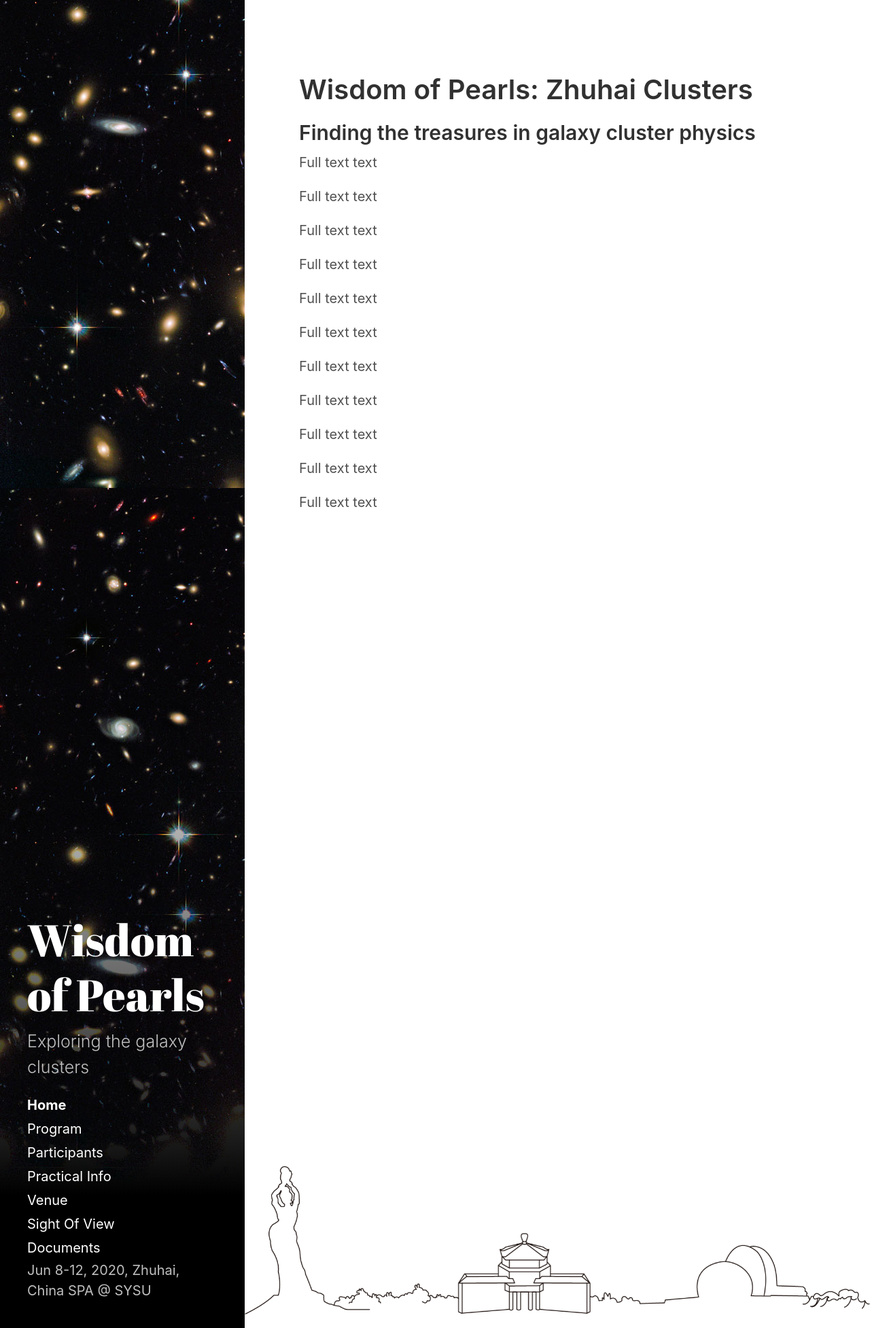
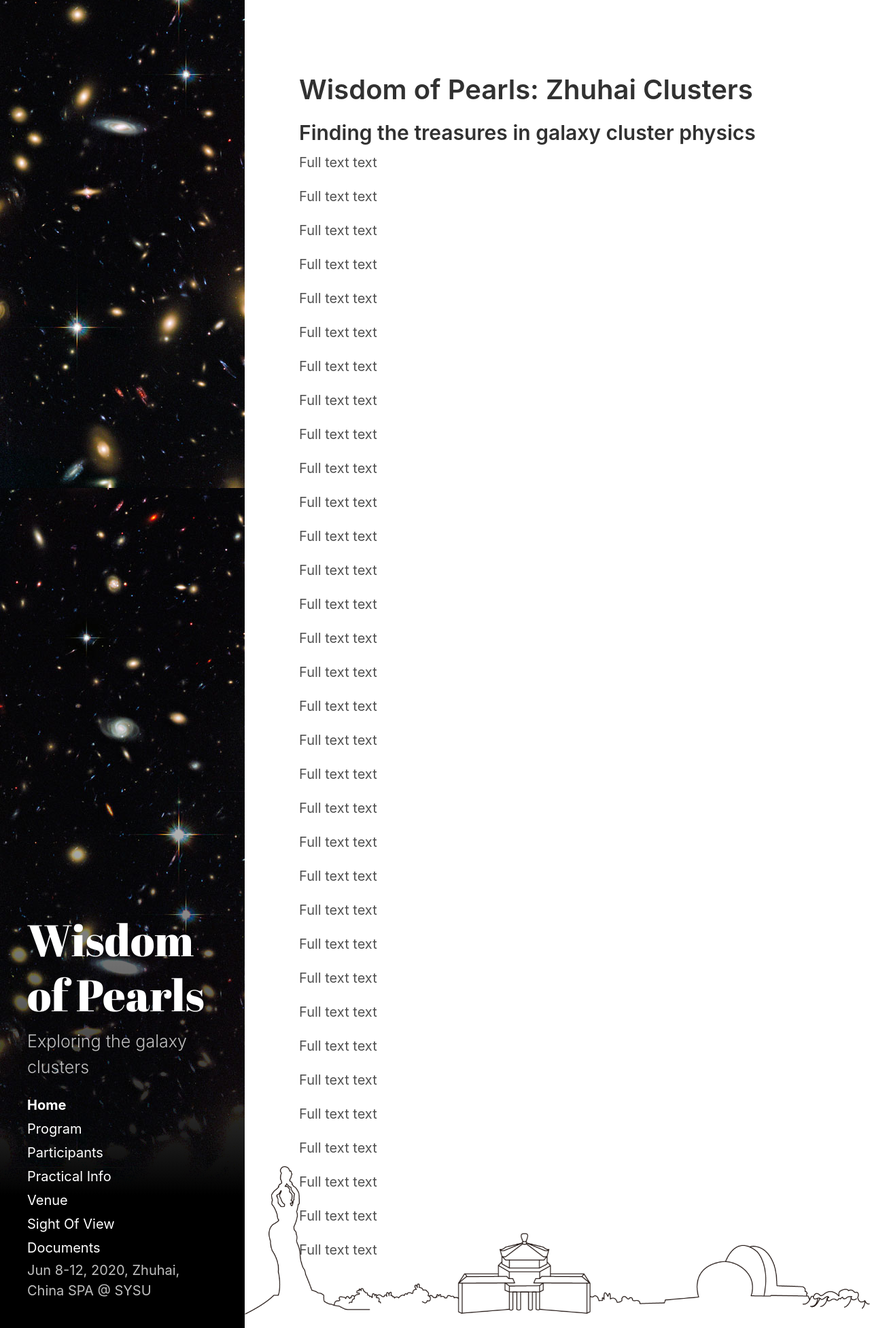
Before and after one commit to ZHCluster/ZHCluster.github.io, a Jekyll site: the page built from index.html, in a window 1280 px wide. Shown: the whole page at 68% size. Built offline with Jekyll 4.4.1, drawn with Linux system fonts in a browser that asks for light colours; the list of posts is cut into pages by our own code.

Commit message:
change for test

```diff
--- a/index.html
+++ b/index.html
@@ -40,3 +40,69 @@ title: Home
 <p>
     Full text text
 </p>
+<p>
+    Full text text
+</p>
+<p>
+    Full text text
+</p>
+<p>
+    Full text text
+</p>
+<p>
+    Full text text
+</p>
+<p>
+    Full text text
+</p>
+<p>
+    Full text text
+</p>
+<p>
+    Full text text
+</p>
+<p>
+    Full text text
+</p>
+<p>
+    Full text text
+</p>
+<p>
+    Full text text
+</p>
+<p>
+    Full text text
+</p>
+<p>
+    Full text text
+</p>
+<p>
+    Full text text
+</p>
+<p>
+    Full text text
+</p>
+<p>
+    Full text text
+</p>
+<p>
+    Full text text
+</p>
+<p>
+    Full text text
+</p>
+<p>
+    Full text text
+</p>
+<p>
+    Full text text
+</p>
+<p>
+    Full text text
+</p>
+<p>
+    Full text text
+</p>
+<p>
+    Full text text
+</p>
```
